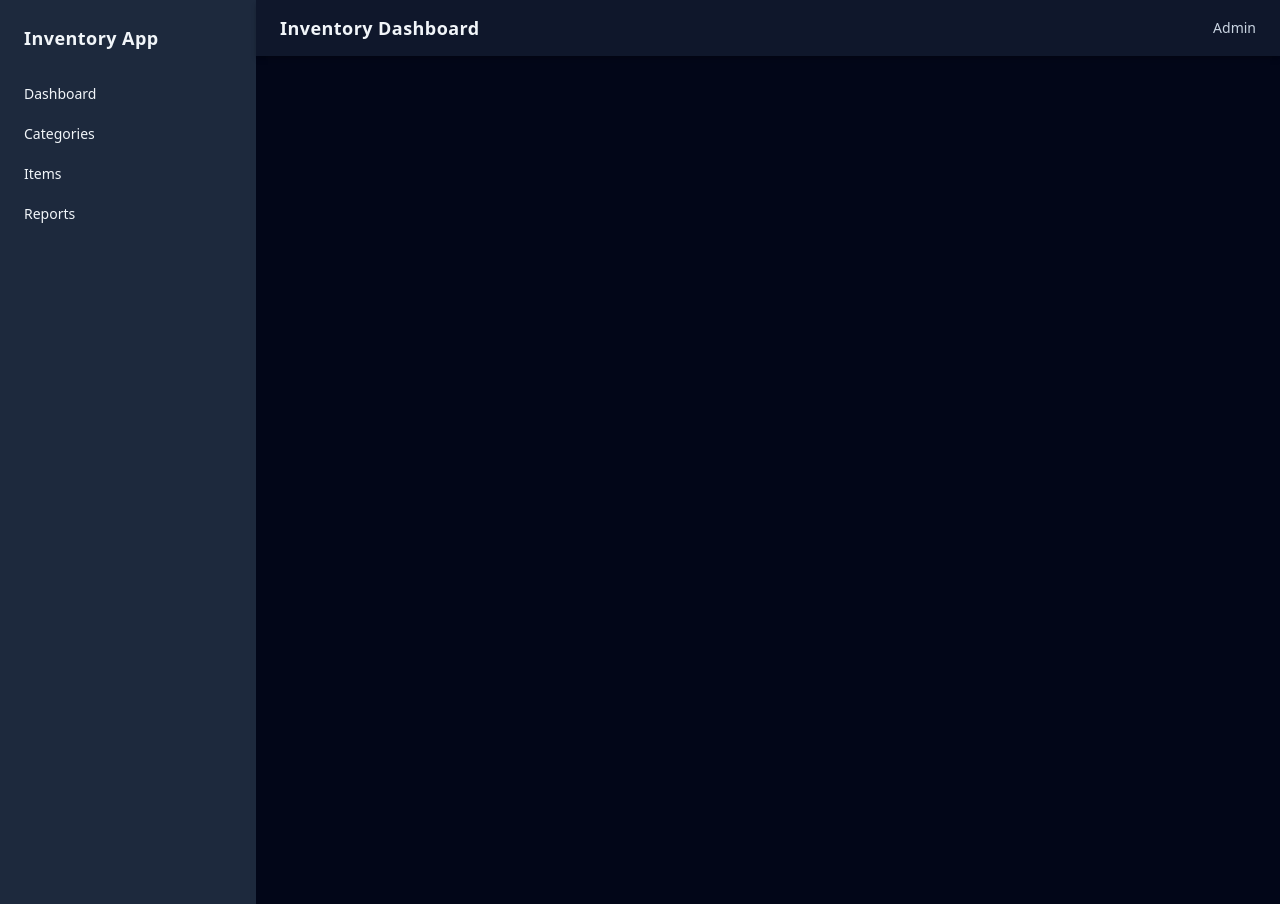
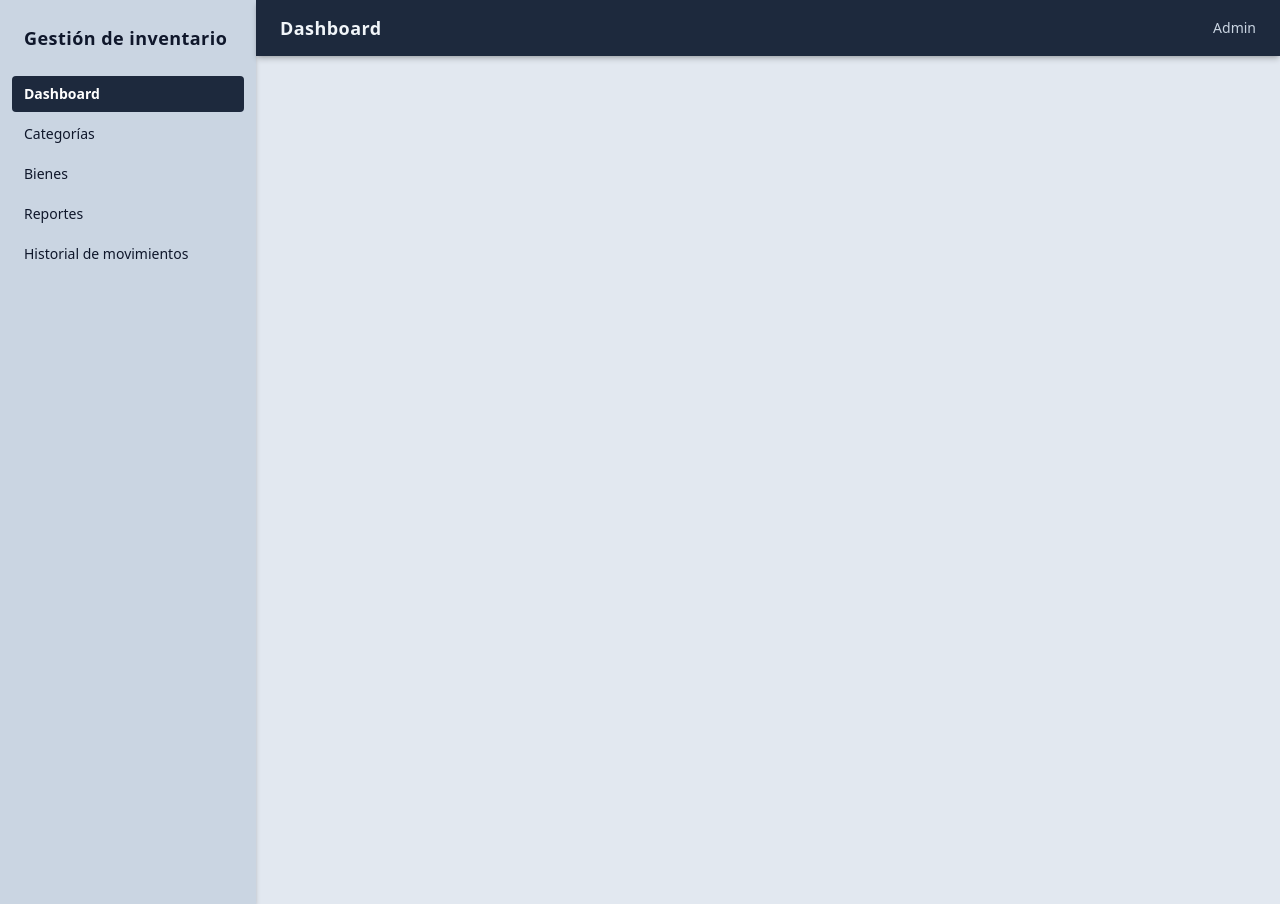
Before and after one commit to justinyamberla/stock-manager-frontend-jakay, a Next.js app: page /admin in a window 1280 px wide. Built offline with nearby package versions, Linux system fonts and the light colour scheme.

Commit message:
Change
Sidebar & Navbar

```diff
--- a/app/admin/layout.tsx
+++ b/app/admin/layout.tsx
@@ -27,7 +27,7 @@ export default function RootLayout({
 }>) {
     return (
         <html lang="en">
-        <body className={`${geistSans.variable} ${geistMono.variable} antialiased bg-slate-950 text-gray-50`}>
+        <body className={`${geistSans.variable} ${geistMono.variable} antialiased bg-slate-200 text-gray-950`}>
         <AuthProvider>
             <LayoutShell>
                 {children}
--- a/components/MobileSidebar.tsx
+++ b/components/MobileSidebar.tsx
@@ -1,36 +1,62 @@
+'use client'
+
 import Link from 'next/link'
+import { usePathname } from 'next/navigation'
+import { useEffect } from 'react'
 
 const navItems = [
-    { label: 'Dashboard', href: '/' },
-    { label: 'Categories', href: '/categories' },
-    { label: 'Items', href: '/items' },
-    { label: 'Reports', href: '/reports' },
+    { label: 'Dashboard', path: '/admin' },
+    { label: 'Categorías', path: '/admin/categories' },
+    { label: 'Bienes', path: '/admin/items' },
+    { label: 'Reportes', path: '/admin/reports' },
+    { label: 'Historial de movimientos', path: '/admin/history' },
 ]
 
-export default function MobileSidebar({ open, setOpen,}: { open: boolean, setOpen: (value: boolean) => void }) {
+export default function MobileSidebar({open, setOpen}: { open: boolean, setOpen: (value: boolean) => void }) {
+    const pathname = usePathname()
+
+    useEffect(() => {
+        setOpen(false)
+    }, [pathname, setOpen])
+
     if (!open) return null
 
+    const isActive = (path: string) => {
+        if (path === '/admin') return pathname === '/admin'
+        return pathname.startsWith(path)
+    }
+
     return (
-        <div className="fixed inset-0 z-50 bg-black/50 md:hidden">
-            <aside className="w-64 h-full bg-slate-800 text-slate-100 p-6">
+        <div className="fixed inset-0 z-50 md:hidden bg-black/40">
+            <aside className="w-64 h-full bg-slate-300 text-slate-900 shadow-md shadow-black/20 p-6">
+
                 <button
                     onClick={() => setOpen(false)}
-                    className="mb-6 text-slate-400 hover:text-white"
+                    className="mb-6 text-slate-600 hover:text-slate-900 cursor-pointer"
                 >
-                    Close ✕
+                    Cerrar ✕
                 </button>
 
                 <nav className="space-y-1">
-                    {navItems.map(item => (
-                        <Link
-                            key={item.href}
-                            href={item.href}
-                            onClick={() => setOpen(false)}
-                            className="block rounded px-3 py-2 hover:bg-slate-700 transition"
-                        >
-                            {item.label}
-                        </Link>
-                    ))}
+                    {navItems.map(item => {
+                        const active = isActive(item.path)
+
+                        return (
+                            <Link
+                                key={item.path}
+                                href={item.path}
+                                className={`
+                                    block rounded px-3 py-2 text-sm transition
+                                    ${active
+                                    ? 'bg-slate-900 text-white font-semibold'
+                                    : 'hover:bg-slate-200'
+                                }
+                                `}
+                            >
+                                {item.label}
+                            </Link>
+                        )
+                    })}
                 </nav>
             </aside>
         </div>
--- a/components/Navbar.tsx
+++ b/components/Navbar.tsx
@@ -1,6 +1,6 @@
 export default function Navbar({ onMenu, }: { onMenu?: () => void }) {
     return (
-        <header className="h-14 bg-slate-900 text-slate-100 px-4 md:px-6 flex items-center justify-between shadow-md shadow-black/20">
+        <header className="h-14 bg-slate-800 text-slate-100 px-4 md:px-6 flex items-center justify-between shadow-md shadow-black/20">
             <div className="flex items-center gap-3">
                 <button
                     onClick={onMenu}
@@ -10,7 +10,7 @@ export default function Navbar({ onMenu, }: { onMenu?: () => void }) {
                 </button>
 
                 <h1 className="font-semibold text-lg tracking-wide">
-                    Inventory Dashboard
+                    Dashboard
                 </h1>
             </div>
 
--- a/components/Sidebar.tsx
+++ b/components/Sidebar.tsx
@@ -1,29 +1,50 @@
+'use client'
+
 import Link from 'next/link'
+import { usePathname } from 'next/navigation'
 
 const navItems = [
-    { label: 'Dashboard', href: '/' },
-    { label: 'Categories', href: '/categories' },
-    { label: 'Items', href: '/items' },
-    { label: 'Reports', href: '/reports' },
+    { label: 'Dashboard', path: '/admin' },
+    { label: 'Categorías', path: '/admin/categories' },
+    { label: 'Bienes', path: '/admin/items' },
+    { label: 'Reportes', path: '/admin/reports' },
+    { label: 'Historial de movimientos', path: '/admin/history' },
 ]
 
 export default function Sidebar() {
+    const pathname = usePathname()
+
+    const isActive = (path: string) => {
+        if (path === '/admin') return pathname === '/admin'
+        return pathname.startsWith(path)
+    }
+
     return (
-        <aside className="hidden md:block w-64 bg-slate-800 text-slate-100">
+        <aside className="hidden md:block w-64 bg-slate-300 text-slate-900 shadow-md shadow-black/20">
             <div className="p-6 font-bold text-lg tracking-wide">
-                Inventory App
+                Gestión de inventario
             </div>
 
             <nav className="px-3 space-y-1">
-                {navItems.map(item => (
-                    <Link
-                        key={item.href}
-                        href={item.href}
-                        className="block rounded px-3 py-2 text-sm hover:bg-slate-700 transition"
-                    >
-                        {item.label}
-                    </Link>
-                ))}
+                {navItems.map(item => {
+                    const active = isActive(item.path)
+
+                    return (
+                        <Link
+                            key={item.path}
+                            href={item.path}
+                            className={`
+                                block rounded px-3 py-2 text-sm transition
+                                ${active
+                                ? 'bg-slate-800 text-white font-semibold'
+                                : 'hover:bg-slate-200'
+                            }
+                            `}
+                        >
+                            {item.label}
+                        </Link>
+                    )
+                })}
             </nav>
         </aside>
     )
```
